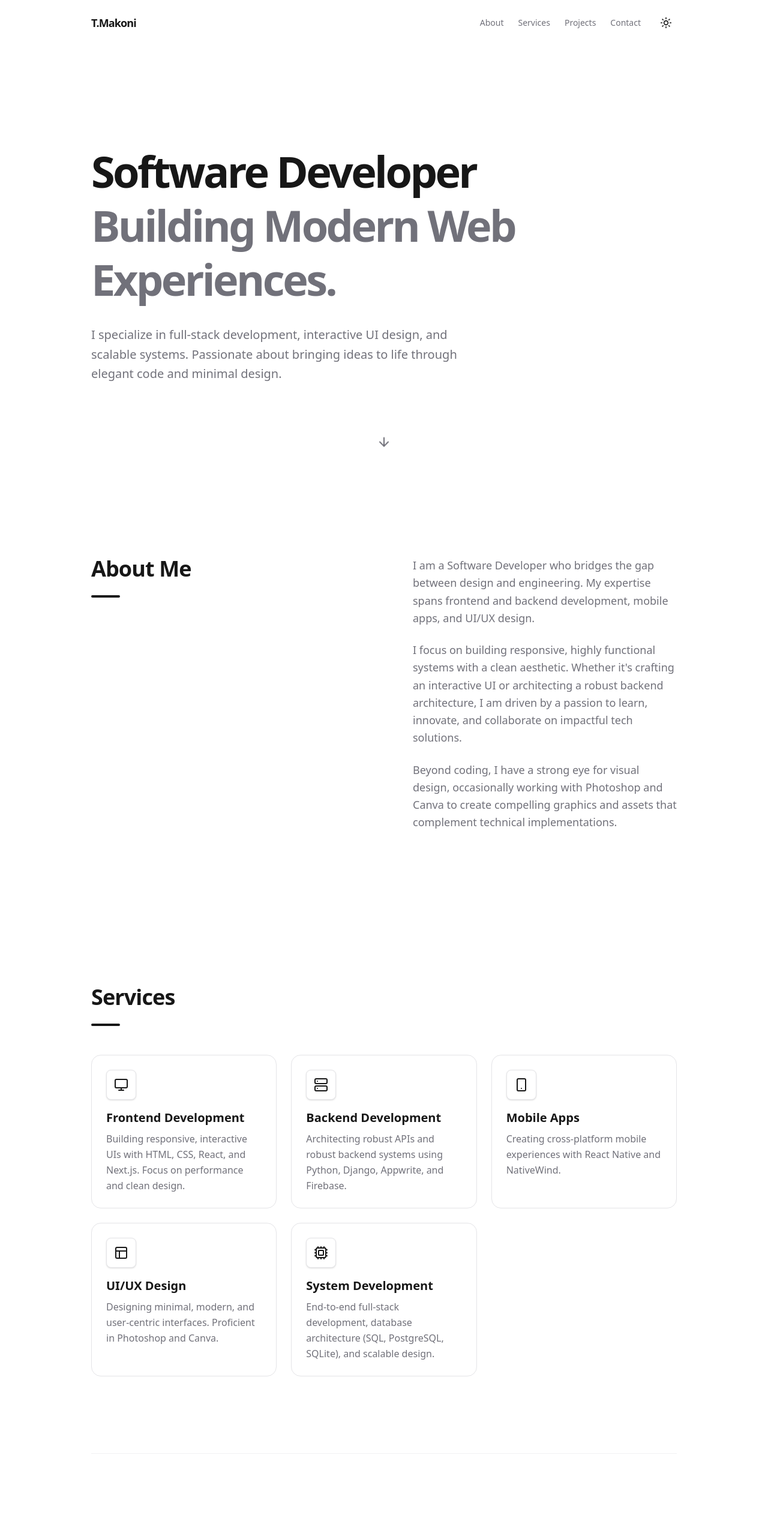
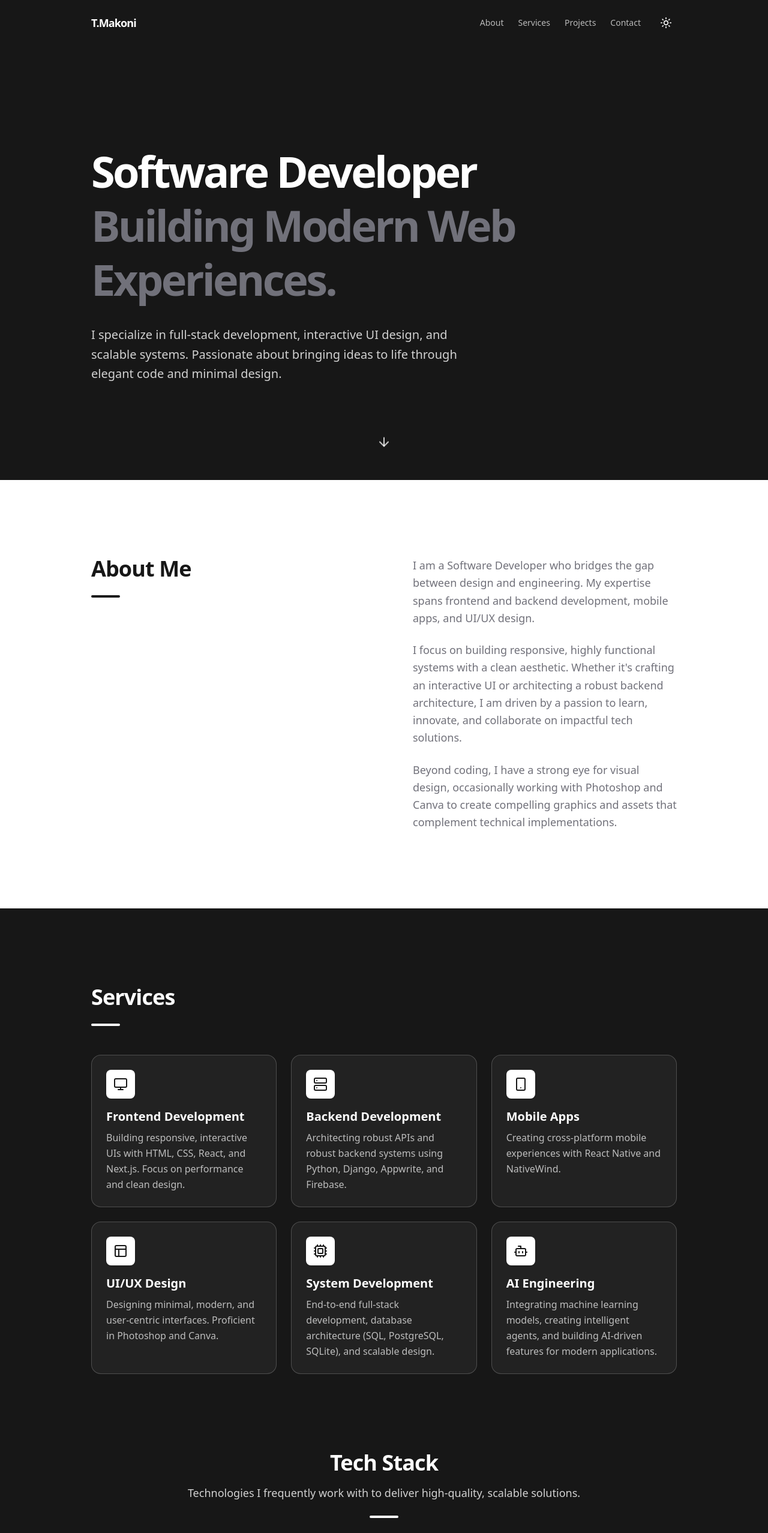
Before and after one commit to TadiwaMakoni05/Tadiwa-Makoni-Portfolio, a Next.js app: page / in a window 1280 px wide. Shown: the top 2555 px of the page at 60% size. Built offline with nearby package versions, Linux system fonts and the light colour scheme.

Commit message:
feat: Update layout and styling for main sections, enhance responsiveness, and improve theme toggle functionality

```diff
--- a/app/page.tsx
+++ b/app/page.tsx
@@ -10,7 +10,7 @@ export default function Home() {
   return (
     <>
       <Header />
-      <main className="container mx-auto px-6 max-w-5xl overflow-hidden pb-10">
+      <main className="w-full">
         <Hero />
         <About />
         <Services />
@@ -18,10 +18,8 @@ export default function Home() {
         <Projects />
         <Contact />
       </main>
-      <footer className="py-6 text-center text-sm text-muted-foreground border-t border-border/50">
-        <p>
-          © {new Date().getFullYear()} T.Makoni. All rights reserved.
-        </p>
+      <footer className="py-6 text-center text-sm bg-foreground text-background">
+        <p>© {new Date().getFullYear()} T.Makoni. All rights reserved.</p>
       </footer>
     </>
   );
--- a/components/about.tsx
+++ b/components/about.tsx
@@ -4,7 +4,11 @@ import { FadeIn } from "@/components/ui/fade-in";
 
 export function About() {
   return (
-    <section id="about" className="py-24 md:py-32">
+    <section
+      id="about"
+      className="py-24 md:py-32 bg-background text-foreground"
+    >
+      <div className="container mx-auto px-6 max-w-5xl">
         <div className="grid grid-cols-1 md:grid-cols-2 gap-12 lg:gap-24">
           <FadeIn className="space-y-6">
             <h2 className="text-3xl md:text-4xl font-bold tracking-tight">
@@ -25,8 +29,9 @@ export function About() {
             <p>
               I focus on building responsive, highly functional systems with a
               clean aesthetic. Whether it&apos;s crafting an interactive UI or
-            architecting a robust backend architecture, I am driven by a passion
-            to learn, innovate, and collaborate on impactful tech solutions.
+              architecting a robust backend architecture, I am driven by a
+              passion to learn, innovate, and collaborate on impactful tech
+              solutions.
             </p>
             <p>
               Beyond coding, I have a strong eye for visual design, occasionally
@@ -35,6 +40,7 @@ export function About() {
             </p>
           </FadeIn>
         </div>
+      </div>
     </section>
   );
 }
--- a/components/contact.tsx
+++ b/components/contact.tsx
@@ -44,8 +44,9 @@ export function Contact() {
   return (
     <section
       id="contact"
-      className="py-24 md:py-32 border-t border-border/50 text-center flex flex-col items-center"
+      className="py-24 md:py-32 border-t border-border/50 text-center flex flex-col items-center bg-foreground text-background"
     >
+      <div className="container mx-auto px-6 max-w-5xl">
         <FadeIn>
           <h2 className="text-3xl md:text-4xl font-bold tracking-tight mb-4">
             Let&apos;s Connect
@@ -56,7 +57,7 @@ export function Contact() {
           </p>
 
           <div className="flex justify-center gap-6">
-          {socials.map((social, index) => (
+            {socials.map((social) => (
               <a
                 key={social.name}
                 href={social.href}
@@ -65,16 +66,17 @@ export function Contact() {
                 className="group flex flex-col items-center gap-2"
                 aria-label={`Contact via ${social.name}`}
               >
-              <div className="flex h-14 w-14 items-center justify-center rounded-full border border-border bg-background shadow-sm transition-all group-hover:scale-110 group-hover:border-foreground group-hover:bg-foreground group-hover:text-background text-muted-foreground">
+                <div className="flex h-14 w-14 items-center justify-center rounded-full border border-background/20 bg-background shadow-sm transition-all group-hover:scale-110 group-hover:border-background group-hover:bg-background text-foreground">
                   {social.icon}
                 </div>
-              <span className="text-xs font-medium text-muted-foreground group-hover:text-foreground transition-colors">
+                <span className="text-xs font-medium text-background/80 group-hover:text-background transition-colors">
                   {social.name}
                 </span>
               </a>
             ))}
           </div>
         </FadeIn>
+      </div>
     </section>
   );
 }
--- a/components/header.tsx
+++ b/components/header.tsx
@@ -48,19 +48,33 @@ export function Header() {
         <a
           href="#home"
           onClick={(e) => scrollToSection(e, "#home")}
-          className="text-lg font-bold tracking-tighter"
+          className={`text-lg font-bold tracking-tighter transition-colors ${
+            isScrolled || isMobileMenuOpen
+              ? "text-foreground"
+              : "text-background"
+          }`}
         >
           T.Makoni
         </a>
 
         <div className="flex items-center gap-4 md:gap-6">
-          <nav className="hidden md:flex items-center gap-6 text-sm font-medium text-muted-foreground">
+          <nav
+            className={`hidden md:flex items-center gap-6 text-sm font-medium transition-colors ${
+              isScrolled || isMobileMenuOpen
+                ? "text-muted-foreground"
+                : "text-background/70"
+            }`}
+          >
             {navLinks.map((link) => (
               <a
                 key={link.name}
                 href={link.href}
                 onClick={(e) => scrollToSection(e, link.href)}
-                className="hover:text-foreground transition-colors"
+                className={`transition-colors ${
+                  isScrolled || isMobileMenuOpen
+                    ? "hover:text-foreground"
+                    : "hover:text-background"
+                }`}
               >
                 {link.name}
               </a>
@@ -68,9 +82,21 @@ export function Header() {
           </nav>
 
           <div className="flex items-center gap-2 md:gap-4">
-            <ThemeToggle />
+            <div
+              className={`transition-colors ${
+                isScrolled || isMobileMenuOpen
+                  ? "text-foreground"
+                  : "text-background"
+              }`}
+            >
+              <ThemeToggle />
+            </div>
             <button
-              className="md:hidden p-2 text-foreground"
+              className={`md:hidden p-2 transition-colors ${
+                isScrolled || isMobileMenuOpen
+                  ? "text-foreground"
+                  : "text-background"
+              }`}
               onClick={() => setIsMobileMenuOpen(!isMobileMenuOpen)}
               aria-label="Toggle mobile menu"
             >
--- a/components/hero.tsx
+++ b/components/hero.tsx
@@ -15,8 +15,9 @@ export function Hero() {
   return (
     <section
       id="home"
-      className="min-h-screen flex flex-col justify-center relative pt-20"
+      className="min-h-screen flex flex-col justify-center relative pt-20 bg-foreground text-background"
     >
+      <div className="container mx-auto px-6 max-w-5xl h-full flex flex-col justify-center">
         <div className="max-w-3xl space-y-8">
           {/* <FadeIn delay={0.1}>
           <div className="inline-flex items-center rounded-full border border-border px-3 py-1 text-sm font-medium tracking-tight mb-4">
@@ -35,7 +36,7 @@ export function Hero() {
           </FadeIn>
 
           <FadeIn delay={0.3}>
-          <p className="text-lg md:text-xl text-muted-foreground leading-relaxed max-w-2xl">
+            <p className="text-lg md:text-xl text-background/80 leading-relaxed max-w-2xl">
               I specialize in full-stack development, interactive UI design, and
               scalable systems. Passionate about bringing ideas to life through
               elegant code and minimal design.
@@ -45,13 +46,13 @@ export function Hero() {
           {/* <FadeIn delay={0.4} className="pt-4 flex items-center gap-4">
           <a
             href="#projects"
-            className="inline-flex items-center justify-center rounded-md bg-foreground text-background px-6 py-3 text-sm font-medium transition-colors hover:bg-foreground/90 focus-visible:outline-none focus-visible:ring-1 focus-visible:ring-ring disabled:pointer-events-none disabled:opacity-50"
+            className="inline-flex items-center justify-center rounded-md bg-background text-foreground px-6 py-3 text-sm font-medium transition-colors hover:bg-background/90 focus-visible:outline-none focus-visible:ring-1 focus-visible:ring-ring disabled:pointer-events-none disabled:opacity-50"
           >
             View My Work
           </a>
           <a
             href="#contact"
-            className="inline-flex items-center justify-center rounded-md border border-input bg-background px-6 py-3 text-sm font-medium transition-colors hover:bg-accent hover:text-accent-foreground focus-visible:outline-none focus-visible:ring-1 focus-visible:ring-ring disabled:pointer-events-none disabled:opacity-50"
+            className="inline-flex items-center justify-center rounded-md border border-background/20 bg-foreground text-background px-6 py-3 text-sm font-medium transition-colors hover:bg-background/10 hover:text-background focus-visible:outline-none focus-visible:ring-1 focus-visible:ring-ring disabled:pointer-events-none disabled:opacity-50"
           >
             Contact Me
           </a>
@@ -60,7 +61,7 @@ export function Hero() {
 
         <FadeIn
           delay={0.8}
-        className="absolute bottom-10 left-1/2 -translate-x-1/2 text-muted-foreground animate-bounce"
+          className="absolute bottom-10 left-1/2 -translate-x-1/2 text-background/80 animate-bounce"
         >
           <a
             href="#about"
@@ -71,6 +72,7 @@ export function Hero() {
             <ArrowDown className="h-6 w-6" />
           </a>
         </FadeIn>
+      </div>
     </section>
   );
 }
--- a/components/projects.tsx
+++ b/components/projects.tsx
@@ -89,7 +89,11 @@ export function Projects() {
   }, [selectedProject]);
 
   return (
-    <section id="projects" className="py-24 md:py-32">
+    <section
+      id="projects"
+      className="py-24 md:py-32 bg-background text-foreground"
+    >
+      <div className="container mx-auto px-6 max-w-5xl">
         <FadeIn className="mb-12 flex items-center justify-between">
           <div>
             <h2 className="text-3xl md:text-4xl font-bold tracking-tight">
@@ -126,6 +130,7 @@ export function Projects() {
               </button>
             </FadeIn>
           ))}
+        </div>
       </div>
 
       <AnimatePresence>
--- a/components/services.tsx
+++ b/components/services.tsx
@@ -1,7 +1,7 @@
 "use client";
 
 import { FadeIn } from "@/components/ui/fade-in";
-import { Monitor, Server, Smartphone, Layout, Cpu } from "lucide-react";
+import { Monitor, Server, Smartphone, Layout, Cpu, Bot } from "lucide-react";
 
 export function Services() {
   const services = [
@@ -35,32 +35,43 @@ export function Services() {
         "End-to-end full-stack development, database architecture (SQL, PostgreSQL, SQLite), and scalable design.",
       icon: <Cpu className="h-6 w-6" />,
     },
+    {
+      title: "AI Engineering",
+      description:
+        "Integrating machine learning models, creating intelligent agents, and building AI-driven features for modern applications.",
+      icon: <Bot className="h-6 w-6" />,
+    },
   ];
 
   return (
-    <section id="services" className="py-24 md:py-32">
+    <section
+      id="services"
+      className="py-24 md:py-32 bg-foreground text-background"
+    >
+      <div className="container mx-auto px-6 max-w-5xl">
         <FadeIn className="mb-12">
           <h2 className="text-3xl md:text-4xl font-bold tracking-tight">
             Services
           </h2>
-        <div className="h-1 w-12 bg-foreground rounded mt-6"></div>
+          <div className="h-1 w-12 bg-background rounded mt-6"></div>
         </FadeIn>
 
         <div className="grid grid-cols-1 md:grid-cols-2 lg:grid-cols-3 gap-6">
           {services.map((service, index) => (
             <FadeIn key={service.title} delay={0.1 * index}>
-            <div className="group h-full rounded-2xl border border-border bg-card p-6 transition-all hover:bg-accent/50 hover:shadow-md">
-              <div className="mb-4 inline-flex items-center justify-center rounded-lg bg-background p-3 shadow-sm border border-border group-hover:scale-110 transition-transform">
+              <div className="group h-full rounded-2xl border border-background/20 bg-background/5 p-6 transition-all hover:bg-background/10 hover:shadow-md">
+                <div className="mb-4 inline-flex items-center justify-center rounded-lg bg-background text-foreground p-3 shadow-sm group-hover:scale-110 transition-transform">
                   {service.icon}
                 </div>
                 <h3 className="mb-2 text-xl font-bold">{service.title}</h3>
-              <p className="text-muted-foreground leading-relaxed">
+                <p className="text-background/70 leading-relaxed">
                   {service.description}
                 </p>
               </div>
             </FadeIn>
           ))}
         </div>
+      </div>
     </section>
   );
 }
--- a/components/tech-stack.tsx
+++ b/components/tech-stack.tsx
@@ -33,24 +33,25 @@ export function TechStack() {
   ];
 
   return (
-    <section id="tech" className="py-24 md:py-32 border-t border-border/50">
+    <section id="tech" className="pb-24 md:pb-32 bg-foreground text-background">
+      <div className="container mx-auto px-6 max-w-5xl">
         <FadeIn className="mb-16">
           <h2 className="text-3xl md:text-4xl font-bold tracking-tight text-center">
             Tech Stack
           </h2>
-        <p className="text-muted-foreground text-center mt-4 max-w-2xl mx-auto text-lg">
-          Technologies I frequently work with to deliver high-quality, scalable
-          solutions.
+          <p className="text-background/80 text-center mt-4 max-w-2xl mx-auto text-lg">
+            Technologies I frequently work with to deliver high-quality,
+            scalable solutions.
           </p>
-        <div className="h-1 w-12 bg-foreground rounded mx-auto mt-6"></div>
+          <div className="h-1 w-12 bg-background rounded mx-auto mt-6"></div>
         </FadeIn>
 
-      <div className="grid grid-cols-1 md:grid-cols-2 lg:grid-cols-3 gap-6 max-w-5xl mx-auto">
+        <div className="grid grid-cols-1 md:grid-cols-2 lg:grid-cols-3 gap-6 mx-auto">
           {categories.map((category, idx) => (
             <FadeIn key={category.name} delay={0.1 * idx}>
-            <div className="group h-full rounded-2xl border border-border bg-card p-6 shadow-sm transition-all hover:border-foreground/20 hover:shadow-md dark:hover:border-foreground/30">
+              <div className="group h-full rounded-2xl border border-background/20 bg-background/5 p-6 transition-all hover:bg-background/10 hover:shadow-md">
                 <div className="flex items-center gap-3 mb-6">
-                <div className="flex h-10 w-10 items-center justify-center rounded-lg bg-secondary text-secondary-foreground group-hover:bg-foreground group-hover:text-background transition-colors">
+                  <div className="flex h-10 w-10 items-center justify-center rounded-lg bg-background text-foreground group-hover:scale-110 shadow-sm transition-transform">
                     {category.icon}
                   </div>
                   <h3 className="text-lg font-semibold">{category.name}</h3>
@@ -59,7 +60,7 @@ export function TechStack() {
                   {category.skills.map((skill) => (
                     <span
                       key={skill}
-                    className="inline-flex items-center rounded-md border border-border/50 bg-background px-3 py-1.5 text-sm font-medium text-muted-foreground transition-all hover:bg-foreground hover:text-background hover:scale-105 cursor-default"
+                      className="inline-flex items-center rounded-md border border-background/20 bg-background/10 px-3 py-1.5 text-sm font-medium transition-all hover:bg-background/20 hover:scale-105 cursor-default text-background/90"
                     >
                       {skill}
                     </span>
@@ -69,6 +70,7 @@ export function TechStack() {
             </FadeIn>
           ))}
         </div>
+      </div>
     </section>
   );
 }
--- a/components/theme-toggle.tsx
+++ b/components/theme-toggle.tsx
@@ -10,7 +10,7 @@ export function ThemeToggle() {
   return (
     <button
       onClick={() => setTheme(theme === "light" ? "dark" : "light")}
-      className="inline-flex items-center justify-center rounded-md p-2 hover:bg-zinc-100 dark:hover:bg-zinc-800 transition-colors"
+      className="inline-flex items-center justify-center rounded-md p-2 hover:bg-foreground/10 transition-colors"
       aria-label="Toggle theme"
     >
       <Sun className="h-5 w-5 rotate-0 scale-100 transition-all dark:-rotate-90 dark:scale-0" />
```
Lines whose indentation alone changed are shown as unchanged.
